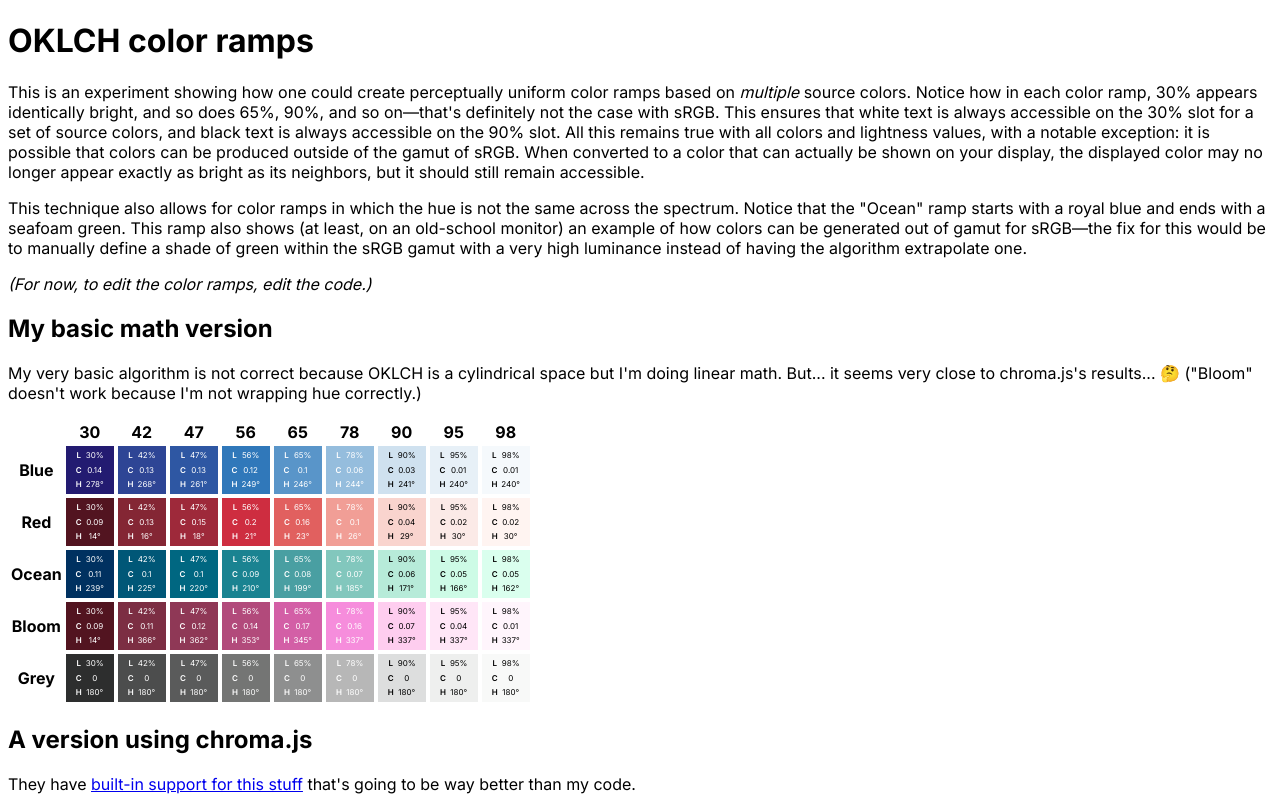
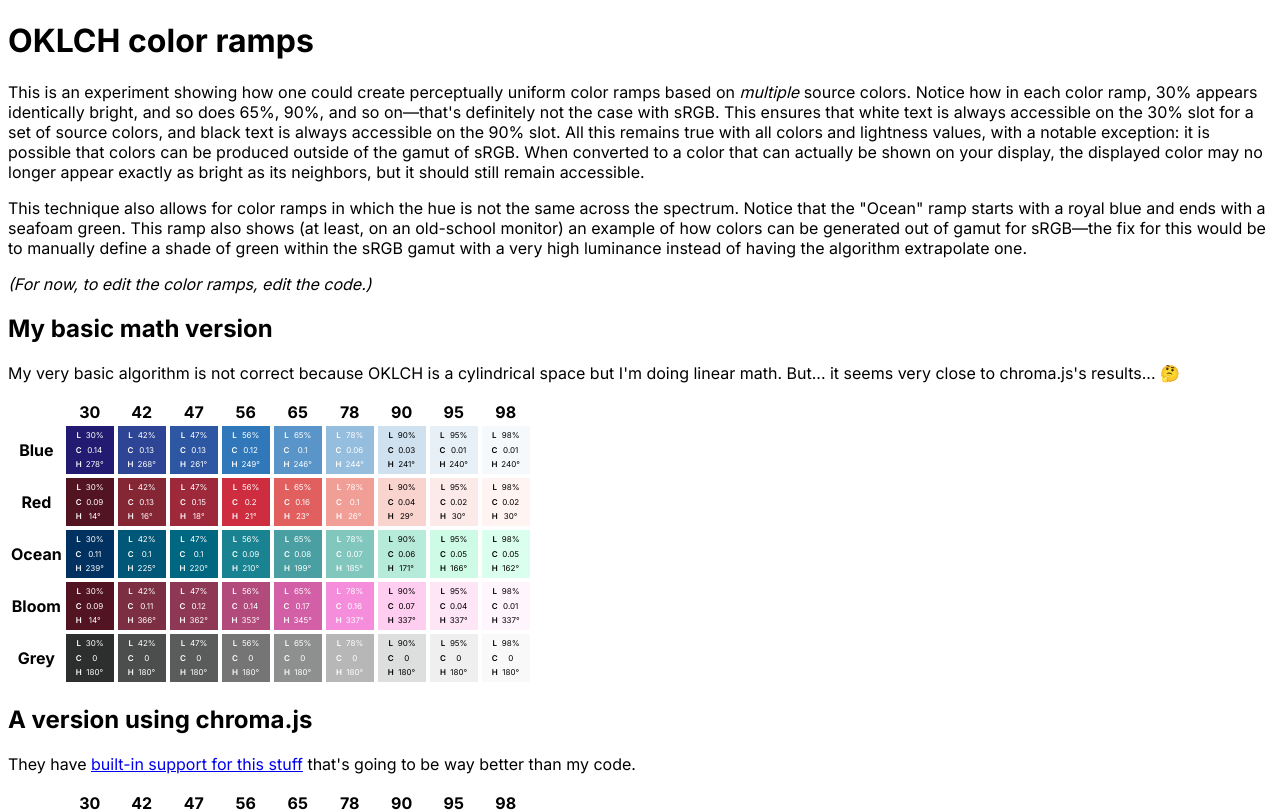
Before and after one commit to TravisSpomer/oklch, a Next.js app: page / in a window 1280 px wide. Shown: the top 812 px of the page. Built offline with nearby package versions, Linux system fonts and the light colour scheme.

Commit message:
Remove obsolete note

```diff
--- a/src/app/page.tsx
+++ b/src/app/page.tsx
@@ -68,7 +68,7 @@ export default function Home() {
 			<p>This technique also allows for color ramps in which the hue is not the same across the spectrum. Notice that the "Ocean" ramp starts with a royal blue and ends with a seafoam green. This ramp also shows (at least, on an old-school monitor) an example of how colors can be generated out of gamut for sRGB—the fix for this would be to manually define a shade of green within the sRGB gamut with a very high luminance instead of having the algorithm extrapolate one.</p>
 			<p><em>(For now, to edit the color ramps, edit the code.)</em></p>
 			<h2>My basic math version</h2>
-			<p>My very basic algorithm is not correct because OKLCH is a cylindrical space but I'm doing linear math. But... it seems very close to chroma.js's results... 🤔 ("Bloom" doesn't work because I'm not wrapping hue correctly.)</p>
+			<p>My very basic algorithm is not correct because OKLCH is a cylindrical space but I'm doing linear math. But... it seems very close to chroma.js's results... 🤔</p>
 			<table>
 				<thead>
 					<tr>
```
